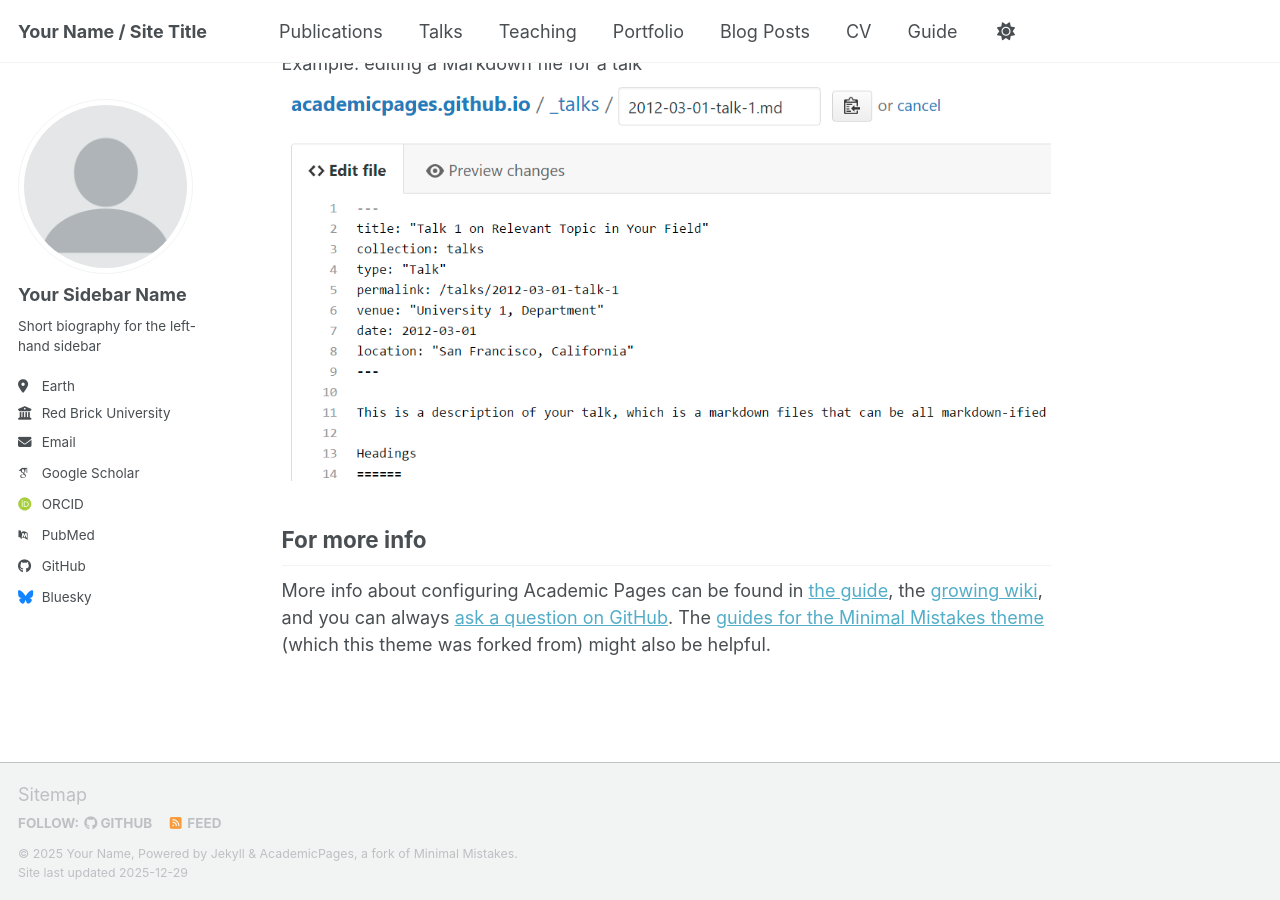
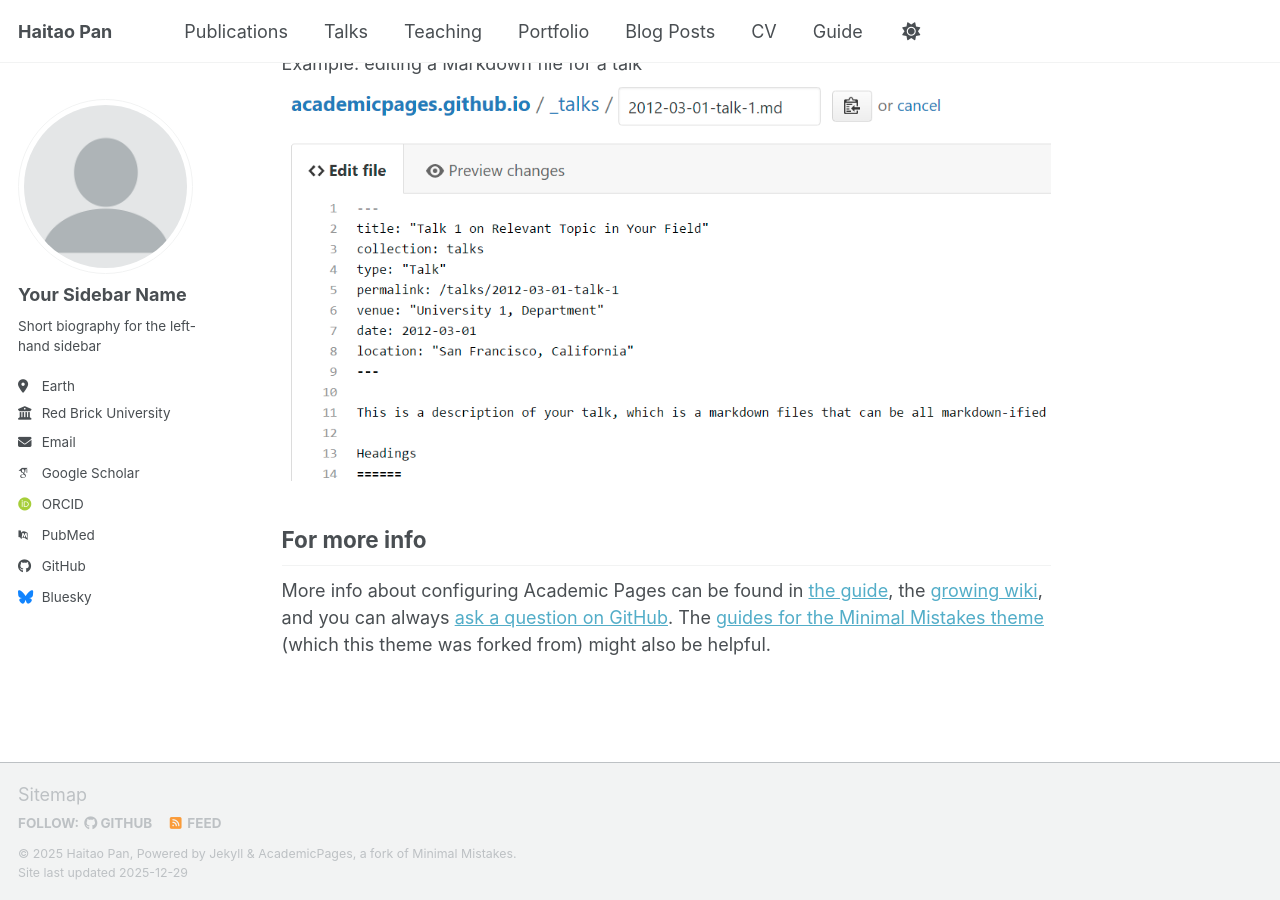
Before and after one commit to haitaopan/haitaopan.github.io, a Jekyll site: the page built from _pages/about.md, in a window 1280 px wide and 900 px high, scrolled down 2718 px. Built offline with Jekyll 4.4.1, drawn with Linux system fonts in a browser that asks for light colours; some web fonts are replaced; a script bundle is joined from its source files by our own code; library files that are not in the unit come from our copies.

Commit message:
Update _config.yml

```diff
--- a/_config.yml
+++ b/_config.yml
@@ -9,14 +9,14 @@
 # Basic Site Settings
 locale                   : "en-US"
 site_theme               : "default" # the available themes options are "default", "air", "sunrise", "mint", "dirt" and "contrast"
-title                    : "Your Name / Site Title"
+title                    : "Haitao Pan"
 title_separator          : "-"
-name                     : &name "Your Name"
-description              : &description "Your Name's academic portfolio"   # Update this with a general description of your site, this is the default if not overridden by a page
-url                      : https://academicpages.github.io # The base hostname & protocol for your site e.g. "https://[your GitHub username].github.io",
+name                     : &name "Haitao Pan"
+description              : &description "Associate Professor of Biostatistics. Clinical trial design"   # Update this with a general description of your site, this is the default if not overridden by a page
+url                      : https://haitaopan.github.io # The base hostname & protocol for your site e.g. "https://[your GitHub username].github.io",
                                                            # or if you already have some other page hosted on Github then use "https://[your GitHub username].github.io/[Your Repo Name]"
 baseurl                  : "" # the subpath of your site, e.g. "/blog"
-repository               : "academicpages/academicpages.github.io"
+repository               : "haitaopan/haitaopan.github.io"
 
 # Site Author - The following control what appear as part of the author content on the side bar.
 #               If a field is blank the icon and link will not appear, otherwise it will be shown.
```
